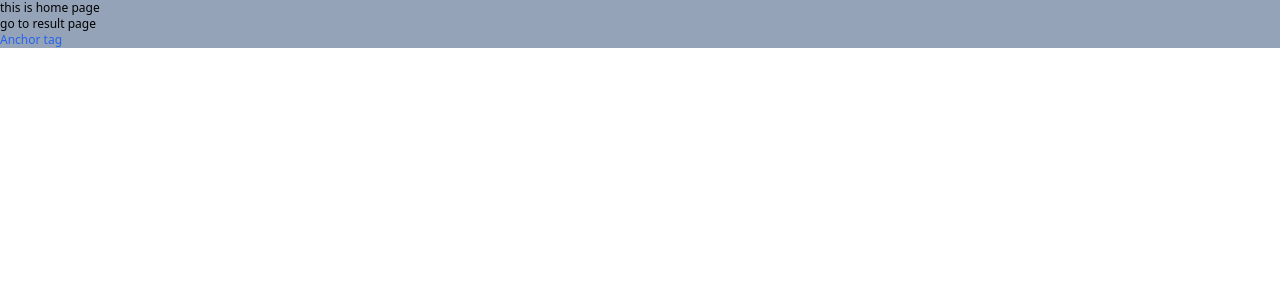
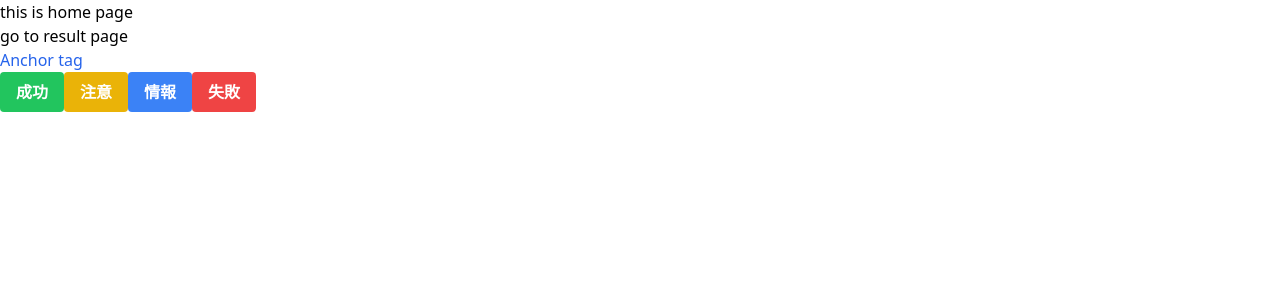
Before and after one commit to tachibanayu24/moneyforward-calculator, a React (Vite) app: page / in a window 1280 px wide. Shown: the top 300 px of the page. Built offline with nearby package versions, Linux system fonts and the light colour scheme.

Commit message:
Add Button

```diff
--- /dev/null
+++ b/src/components/Button.tsx
@@ -0,0 +1,27 @@
+type Props = {
+  label: string
+  onClick: () => void
+  variant: 'success' | 'info' | 'warn' | 'error'
+  isDisable?: boolean
+}
+
+export const Button = ({ label, onClick, variant, isDisable }: Props) => {
+  const colors = {
+    info: 'bg-blue-500 hover:bg-blue-700',
+    success: 'bg-green-500 hover:bg-green-700',
+    warn: 'bg-yellow-500 hover:bg-yellow-700',
+    error: 'bg-red-500 hover:bg-red-700',
+  }
+
+  return (
+    <button
+      className={`text-white font-bold py-2 px-4 rounded ${colors[variant]} ${
+        isDisable && 'bg-gray-300 hover:bg-gray-300 text-gray-500 cursor-not-allowed'
+      }`}
+      onClick={onClick}
+      disabled={isDisable}
+    >
+      {label}
+    </button>
+  )
+}
--- a/src/pages/Home.tsx
+++ b/src/pages/Home.tsx
@@ -1,13 +1,19 @@
 import { Link } from 'react-router-dom'
+import { Button } from '../components/Button'
 
 export const Home = () => {
   return (
-    <div className="bg-slate-400 text-xs">
+    <div>
       this is home page <br />
       <Link to="/result">go to result page</Link> <br />
       <a href="/result" className="text-blue-600">
         Anchor tag
       </a>
+      <br />
+      <Button label="成功" onClick={console.log} variant="success" isDisable />
+      <Button label="注意" onClick={console.log} variant="warn" />
+      <Button label="情報" onClick={console.log} variant="info" />
+      <Button label="失敗" onClick={console.log} variant="error" />
     </div>
   )
 }
```
